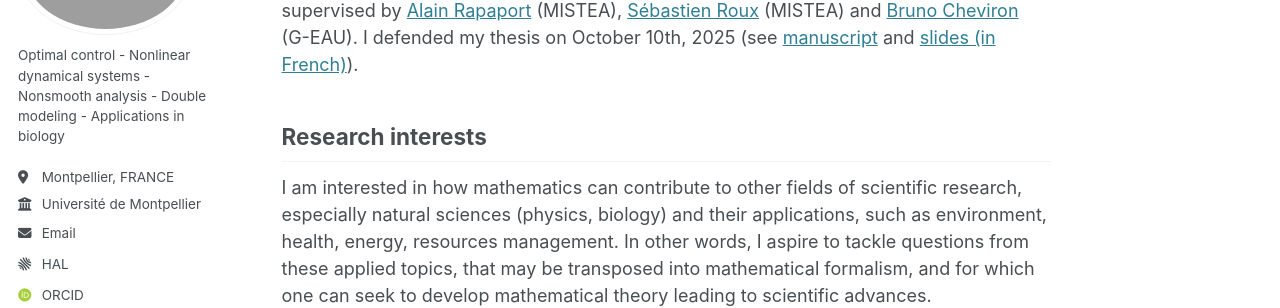
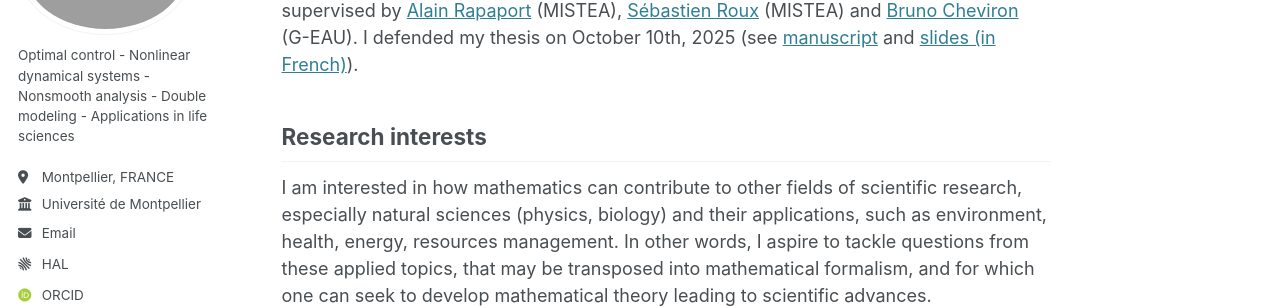
Before and after one commit to rubenchenevat/rubenchenevat.github.io, a Jekyll site: the page built from _pages/about.md, in a window 1280 px wide. Shown: the part 205-513 px from the top of the page. Built offline with Jekyll 4.4.1, drawn with Linux system fonts in a browser that asks for light colours; some web fonts are replaced.

Commit message:
Update _config.yml

```diff
--- a/_config.yml
+++ b/_config.yml
@@ -24,7 +24,7 @@ author:
   avatar           : "RubenChenevat.jpeg"
   name             : # "Ruben Chenevat"
   pronouns         : # None
-  bio              : "Optimal control - Nonlinear dynamical systems - Nonsmooth analysis - Double modeling - Applications in biology"
+  bio              : "Optimal control - Nonlinear dynamical systems - Nonsmooth analysis - Double modeling - Applications in life sciences"
   location         : "Montpellier, FRANCE"
   employer         : "Université de Montpellier"
   uri              : # URL
```
